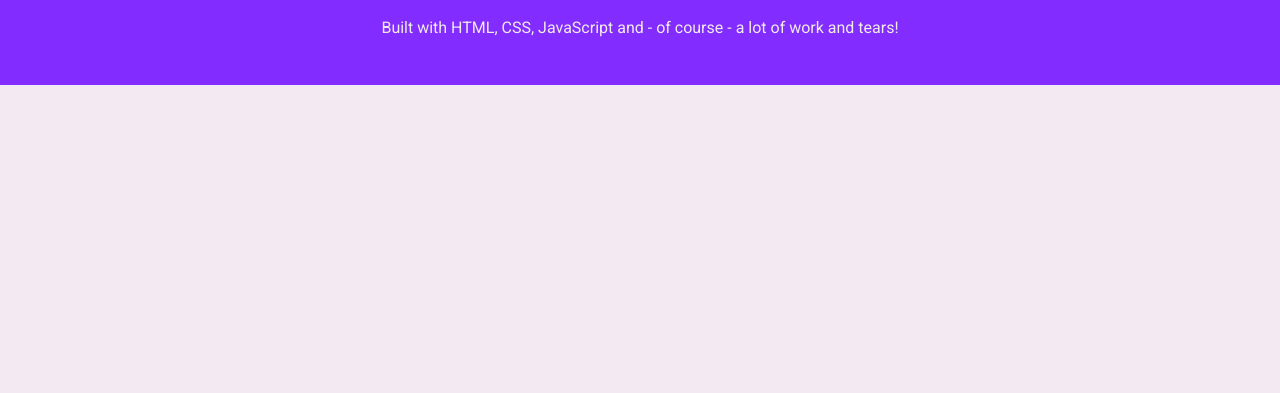
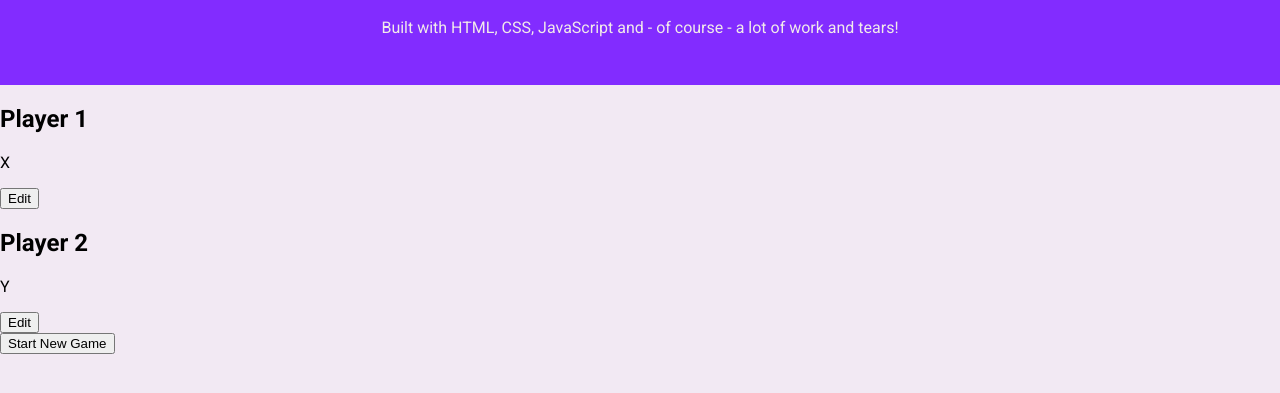
Before and after one commit to m7mdgasim/Tic-Tac-Toe, a plain HTML site: page index.html in a window 1280 px wide. Shown: the part 73-466 px from the top of the page. Drawn offline with Linux system fonts and the light colour scheme.

Commit message:
Start working on player configuration section in index file, next step is to style it

```diff
--- a/index.html
+++ b/index.html
@@ -40,10 +40,20 @@
     </header>
     <main>
       <section id="players-configurations">
-        <div id="player1"></div>
-        <div id="player2"></div>
-        <div id="start"></div>
+        <div id="player1" class="player-container">
+          <h2>Player 1</h2>
+          <p class="player-name"></p>
+          <p id="x-symbol">X</p>
+          <button>Edit</button>
+        </div>
+        <div id="player2" class="player-container">
+          <h2>Player 2</h2>
+          <p id="player-name"></p>
+          <p id="y-symbol">Y</p>
+          <button>Edit</button>
+        </div>
       </section>
+      <div id="start"><button>Start New Game</button></div>
       <section id="overlay"></section>
       <section id="game-result"></section>
       <section id="gameplay"></section>
```
